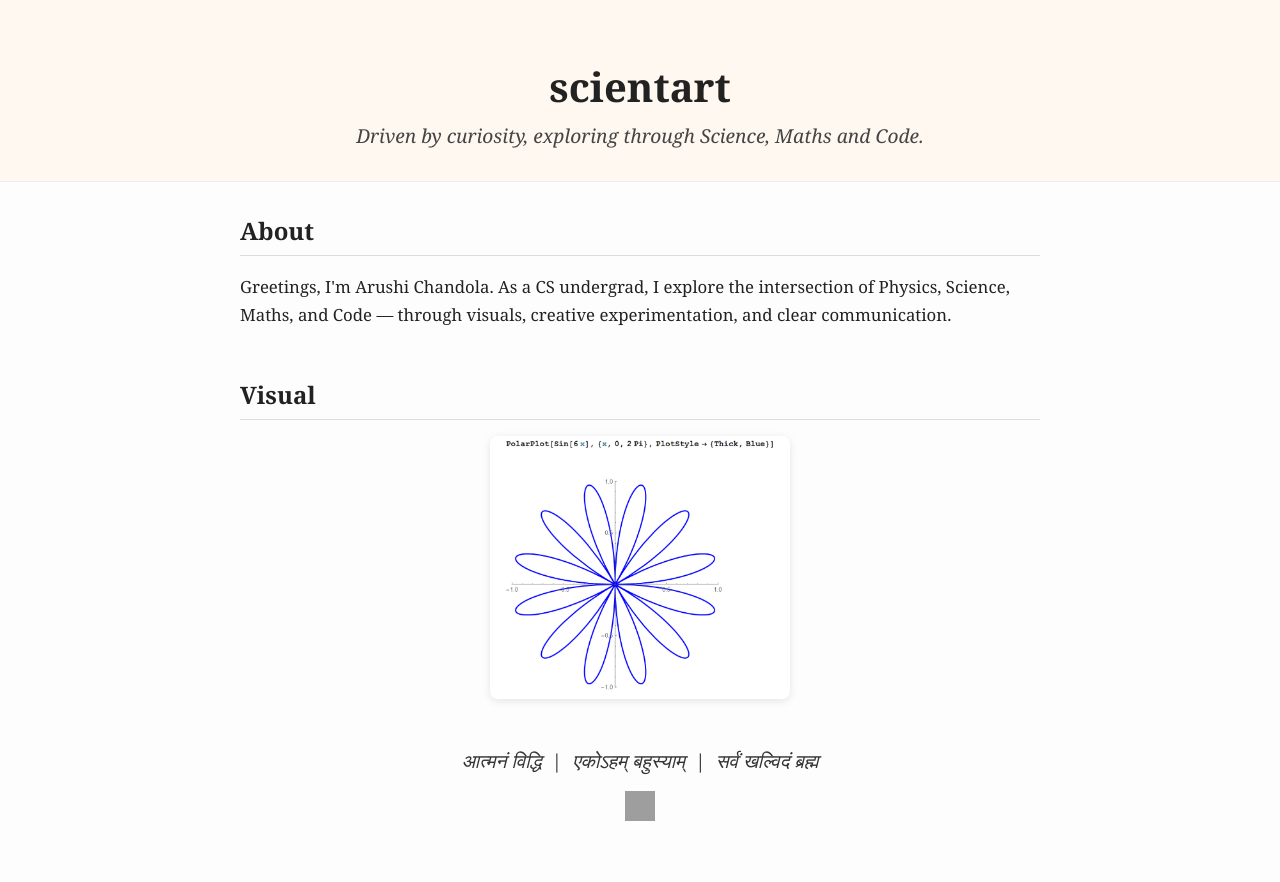
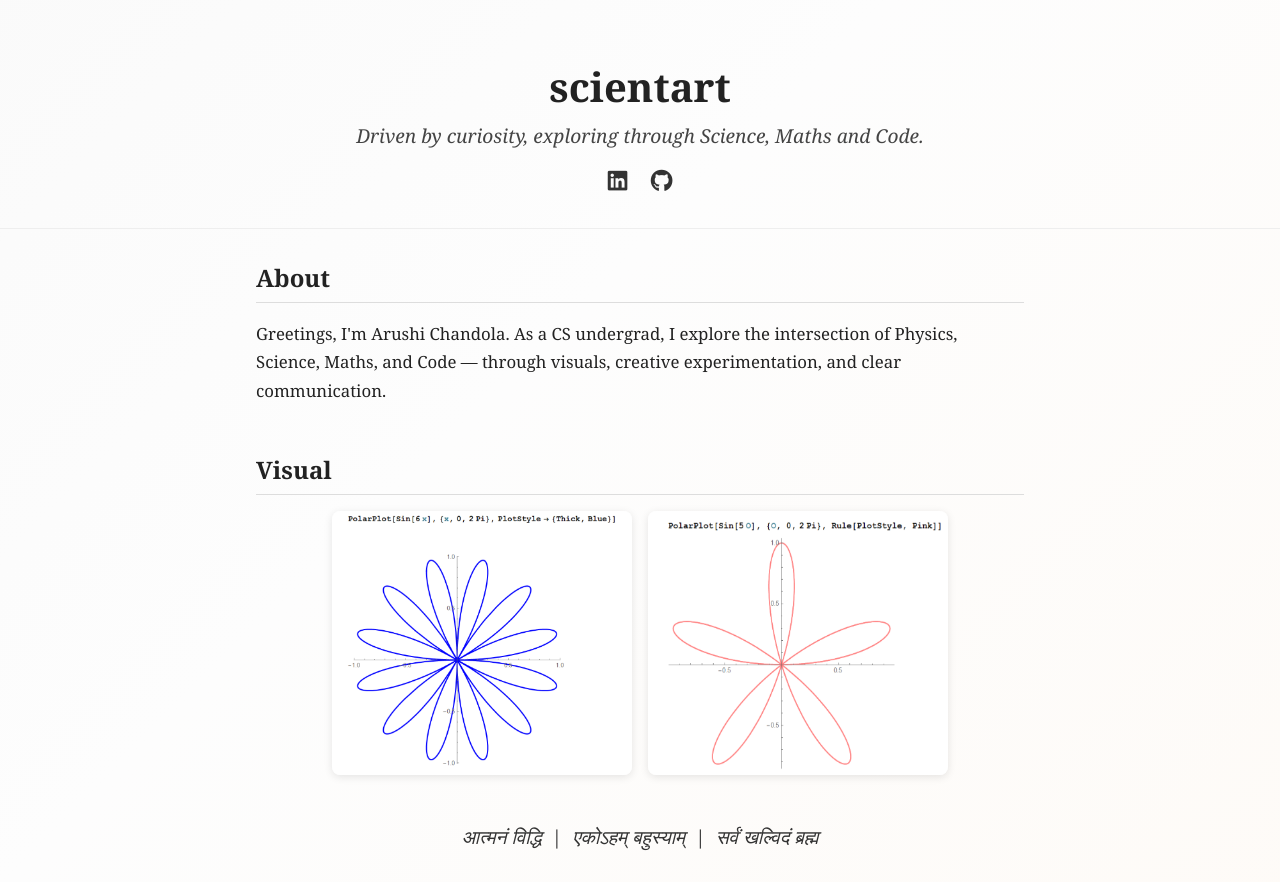
Before and after one commit to arushichandola/scientart, a plain HTML site: page index.html in a window 1280 px wide. Before the commit the page ends 853 px from the top, so only its background shows below. Drawn offline with Linux system fonts and the light colour scheme; grey boxes are pictures that could not be loaded.

Commit message:
index.html

```diff
--- a/index.html
+++ b/index.html
@@ -4,20 +4,34 @@
   <meta charset="UTF-8" />
   <meta name="viewport" content="width=device-width, initial-scale=1.0"/>
   <title>scientart | Arushi Chandola</title>
+  <link rel="stylesheet" href="https://cdnjs.cloudflare.com/ajax/libs/font-awesome/6.5.0/css/all.min.css"/>
   <style>
+    * {
+      scroll-behavior: smooth;
+      box-sizing: border-box;
+    }
+
     body {
       font-family: "Georgia", serif;
       margin: 0;
       padding: 0;
-      background: #fdfdfd;
       color: #222;
+      background: linear-gradient(-45deg, #fff8f0, #fdfdfd, #f4f4f4, #fff1e6);
+      background-size: 400% 400%;
+      animation: gradientBG 15s ease infinite;
+    }
+
+    @keyframes gradientBG {
+      0% {background-position: 0% 50%;}
+      50% {background-position: 100% 50%;}
+      100% {background-position: 0% 50%;}
     }
 
     header {
-      background-color: #fff8f0;
       padding: 2rem;
       text-align: center;
       border-bottom: 1px solid #eee;
+      animation: fadeIn 1.5s ease;
     }
 
     h1 {
@@ -31,10 +45,26 @@
       color: #444;
     }
 
+    .socials {
+      margin-top: 1rem;
+    }
+
+    .socials a {
+      margin: 0 0.6rem;
+      color: #333;
+      font-size: 1.4rem;
+      transition: color 0.3s ease;
+    }
+
+    .socials a:hover {
+      color: #0077b5;
+    }
+
     main {
       max-width: 800px;
       margin: 2rem auto;
       padding: 0 1rem;
+      animation: fadeInUp 1.2s ease;
     }
 
     section {
@@ -64,6 +94,12 @@
       max-width: 300px;
       border-radius: 8px;
       box-shadow: 0 2px 8px rgba(0, 0, 0, 0.1);
+      transition: transform 0.3s ease, box-shadow 0.3s ease;
+    }
+
+    .images img:hover {
+      transform: scale(1.03);
+      box-shadow: 0 4px 16px rgba(0, 0, 0, 0.15);
     }
 
     footer {
@@ -72,22 +108,17 @@
       font-size: 1.2rem;
       margin: 3rem 0 2rem 0;
       color: #333;
+      animation: fadeIn 2s ease;
     }
 
-    .linkedin-icon {
-      display: block;
-      margin-top: 1rem;
+    @keyframes fadeIn {
+      from { opacity: 0; }
+      to { opacity: 1; }
     }
 
-    .linkedin-icon img {
-      width: 30px;
-      height: 30px;
-      vertical-align: middle;
-      transition: transform 0.2s ease;
-    }
-
-    .linkedin-icon img:hover {
-      transform: scale(1.1);
+    @keyframes fadeInUp {
+      from { opacity: 0; transform: translateY(30px); }
+      to { opacity: 1; transform: translateY(0); }
     }
   </style>
 </head>
@@ -97,6 +128,10 @@
   <header>
     <h1>scientart</h1>
     <div class="tagline">Driven by curiosity, exploring through Science, Maths and Code.</div>
+    <div class="socials">
+      <a href="https://www.linkedin.com/in/arushi-chandola-arsc" target="_blank"><i class="fab fa-linkedin"></i></a>
+      <a href="https://github.com/arushichandola" target="_blank"><i class="fab fa-github"></i></a>
+    </div>
   </header>
 
   <main>
@@ -110,19 +145,14 @@
     <section>
       <h2>Visual</h2>
       <div class="images">
-        <img src="AC.2flowerblue.png" alt="Visual Blue Flower" />
-        <!-- Add more images like this if needed -->
+        <img src="AC.2flowerblue.png" alt="AC.2flowerblue"/>
+        <img src="AC.1flowerpink.png" alt="AC.1flowerpink"/>
       </div>
     </section>
   </main>
 
   <footer>
     आत्मनं विद्धि &nbsp;|&nbsp; एकोऽहम् बहुस्याम् &nbsp;|&nbsp; सर्वं खल्विदं ब्रह्म
-    <div class="linkedin-icon">
-      <a href="https://www.linkedin.com/in/arushi-chandola-arsc" target="_blank">
-        <img src="https://upload.wikimedia.org/wikipedia/commons/c/ca/LinkedIn_logo_initials.png" alt="LinkedIn" />
-      </a>
-    </div>
   </footer>
 
 </body>
```
